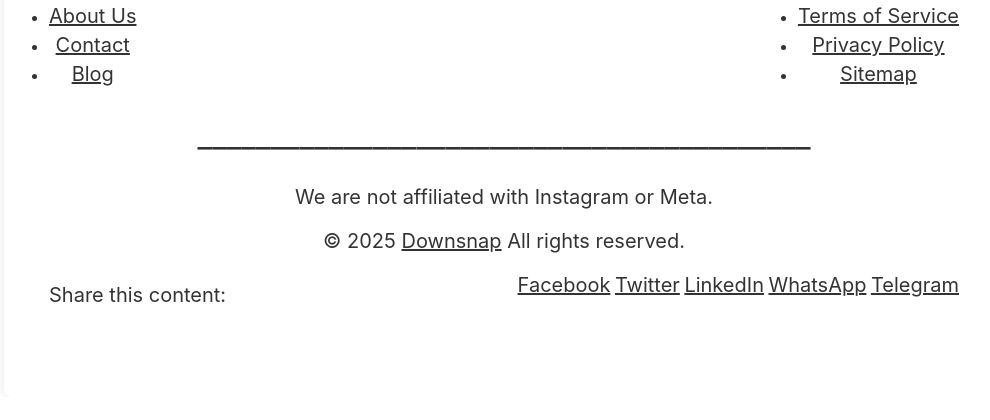
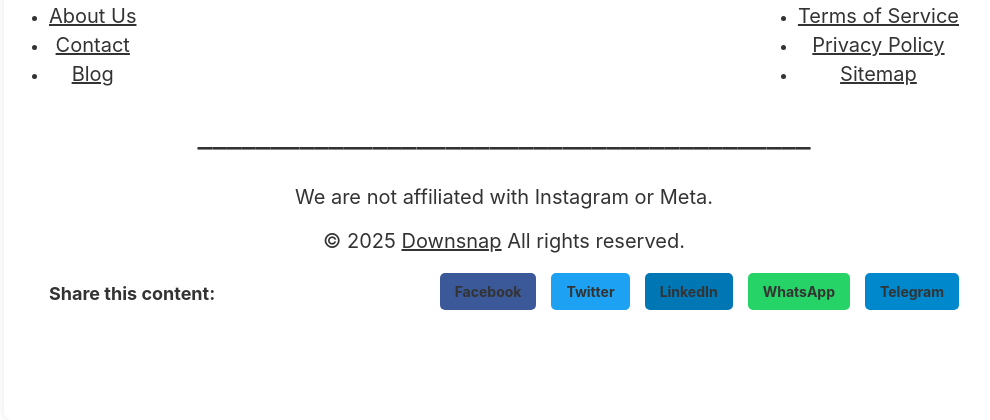
Before and after one commit to itsmethepalky/Downsnap, a Flask app: page / in a window 1280 px wide. Shown: the part 809-1229 px from the top of the page, without its empty margins (136-1126 px from the left). Before the commit the page ends 1111 px from the top, so only its background shows below. Run offline with Flask 2, Linux system fonts and the light colour scheme.

Commit message:
Add files via upload

```diff
--- a/static/style.css
+++ b/static/style.css
@@ -442,6 +442,7 @@ input:checked + .slider:before {
     }
 
     footer {
+      margin-top: auto;
         text-align: center;
         padding: 30px 15px;
         display: flex;
@@ -477,6 +478,81 @@ input:checked + .slider:before {
         text-align: center;
         margin-bottom: 30px;
     }
+    /* Share Text */
+.share-text {
+    font-size: 18px;
+    font-weight: bold;
+    margin-bottom: 10px;
+}
+
+/* Social Buttons */
+.social-buttons {
+    display: flex;
+    justify-content: center;
+    gap: 15px;
+    flex-wrap: wrap;  /* Makes it responsive */
+}
+
+/* Button Styling */
+.btn {
+    display: inline-block;
+    padding: 10px 15px;
+    font-size: 14px;
+    font-weight: bold;
+    color: #fff;
+    text-decoration: none;
+    border-radius: 5px;
+    transition: background 0.3s ease;
+    text-align: center;
+}
+
+/* Facebook */
+.btn.facebook {
+    background-color: #3b5998;
+}
+.btn.facebook:hover {
+    background-color: #2d4373;
+}
+
+/* Twitter */
+.btn.twitter {
+    background-color: #1da1f2;
+}
+.btn.twitter:hover {
+    background-color: #0d8bf0;
+}
+
+/* LinkedIn */
+.btn.linkedin {
+    background-color: #0077b5;
+}
+.btn.linkedin:hover {
+    background-color: #005983;
+}
+
+/* WhatsApp */
+.btn.whatsapp {
+    background-color: #25d366;
+}
+.btn.whatsapp:hover {
+    background-color: #1ba958;
+}
+
+/* Telegram */
+.btn.telegram {
+    background-color: #0088cc;
+}
+.btn.telegram:hover {
+    background-color: #0077aa;
+}
+
+/* Responsive: Adjust button size on smaller screens */
+@media (max-width: 600px) {
+    .btn {
+        padding: 8px 12px;
+        font-size: 12px;
+    }
+}
 
 }
 
```
